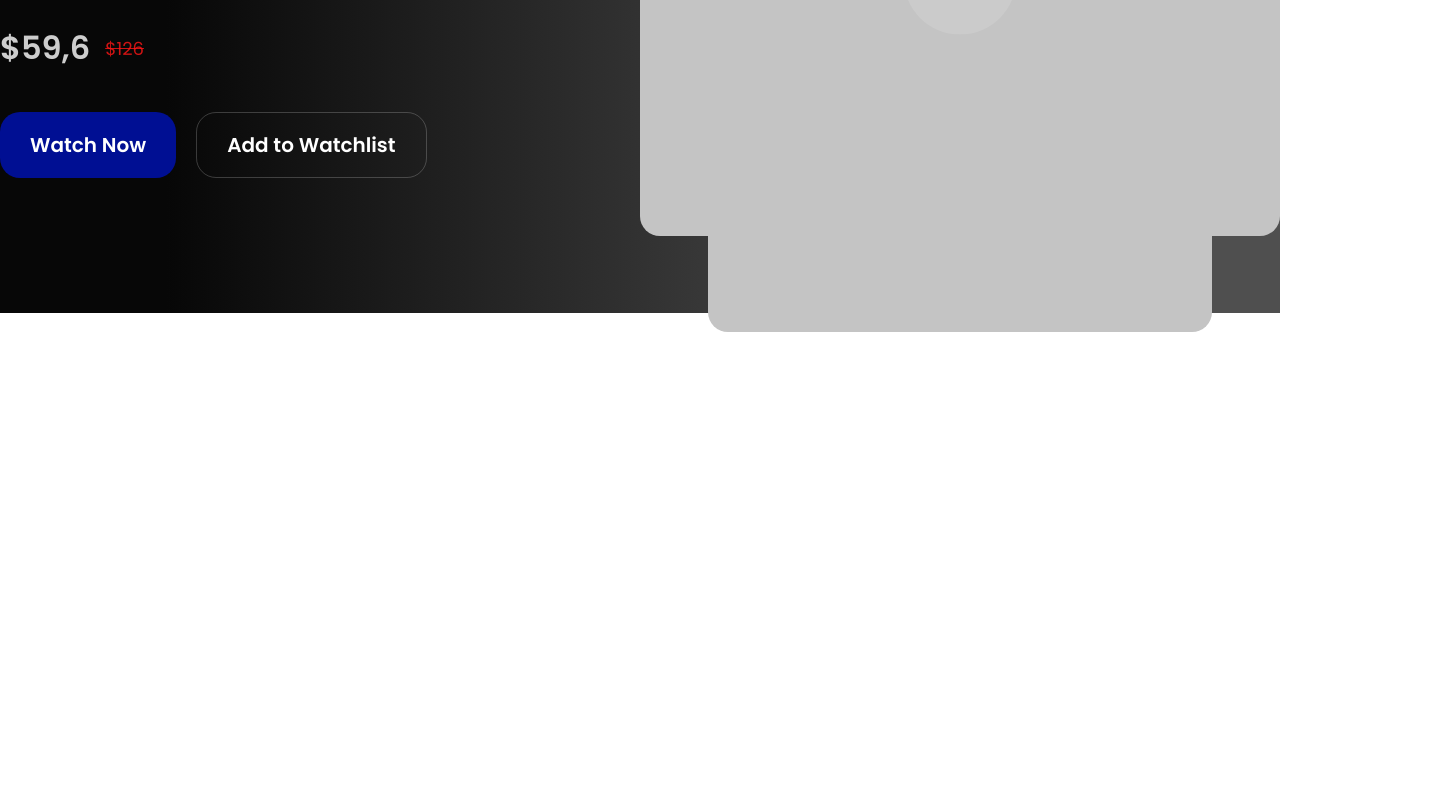
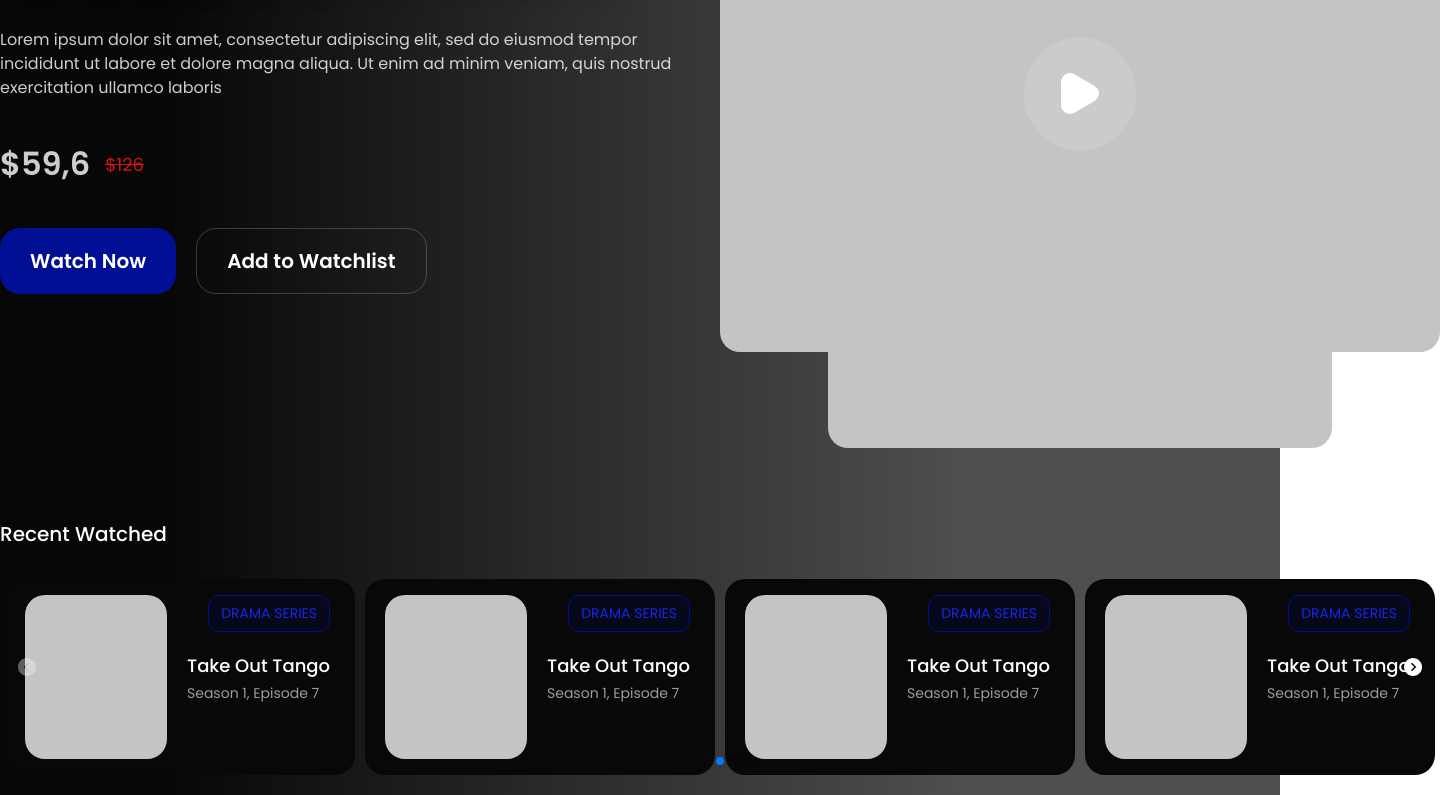
Before and after one commit to Bakhteev/MERN-TypeScript, a React (Create React App) app in the folder client/: page / in a window 1280 px wide. Shown: the part 541-1336 px from the top of the page, 1440 px wide, since content can reach past the window. Before the commit the page ends 873 px from the top, so only its background shows below. Built offline with nearby package versions, Linux system fonts and the light colour scheme; a web font is replaced by a local one.

Commit message:
add slider

```diff
--- a/client/package.json
+++ b/client/package.json
@@ -16,6 +16,7 @@
     "react-dom": "^17.0.2",
     "react-router-dom": "^5.2.0",
     "react-scripts": "4.0.3",
+    "swiper": "^6.5.9",
     "typescript": "^4.1.2",
     "web-vitals": "^1.0.1"
   },
--- a/client/src/components/_global.scss
+++ b/client/src/components/_global.scss
@@ -1,3 +1,3 @@
 @import './header/style';
 @import './hero/style';
-@import './recentWatched/style';
+@import './recentWatched/style'
--- a/client/src/components/hero/Hero.tsx
+++ b/client/src/components/hero/Hero.tsx
@@ -1,4 +1,5 @@
 import React from 'react'
+import RecentWatched from '../recentWatched/RecentWatched'
 
 const Hero: React.FC = () => {
   return (
@@ -33,6 +34,7 @@ const Hero: React.FC = () => {
             </div>
           </div>
         </div>
+        <RecentWatched />
       </div>
     </section>
   )
--- a/client/src/components/hero/_style.scss
+++ b/client/src/components/hero/_style.scss
@@ -1,8 +1,11 @@
 .hero {
   display: flex;
   align-items: center;
-  height: calc(100vh - 130px);
   background: linear-gradient(90deg, #070707 13.01%, rgba(0, 0, 0, 0.69) 75.59%);
+
+  &__content {
+    padding: 193px 0 82px;
+  }
 
   &__caption {
     .caption {
--- /dev/null
+++ b/client/src/components/recentWatched/RecentWatched.tsx
@@ -0,0 +1,34 @@
+import React from 'react'
+import RecentWatchedCard from './recentWatchedCard/RecentWatchedCard'
+import SwiperCore, { Pagination, Navigation } from 'swiper'
+import { Swiper, SwiperSlide } from 'swiper/react'
+import 'swiper/swiper.scss'
+import 'swiper/components/navigation/navigation.scss'
+import 'swiper/components/pagination/pagination.scss'
+
+const RecentWatched: React.FC = () => {
+
+  SwiperCore.use([Pagination, Navigation])
+
+  return (
+    <div className="recentWatched">
+      <h2 className="recentWatched__title">Recent Watched</h2>
+      <div className="recentWatched__row">
+        <Swiper pagination={{
+          'dynamicBullets': true
+        }} navigation={true} spaceBetween={10} slidesPerView={4}>
+          <SwiperSlide><RecentWatchedCard></RecentWatchedCard></SwiperSlide>
+          <SwiperSlide><RecentWatchedCard></RecentWatchedCard></SwiperSlide>
+          <SwiperSlide><RecentWatchedCard></RecentWatchedCard></SwiperSlide>
+          <SwiperSlide><RecentWatchedCard></RecentWatchedCard></SwiperSlide>
+          <SwiperSlide><RecentWatchedCard></RecentWatchedCard></SwiperSlide>
+          <SwiperSlide><RecentWatchedCard></RecentWatchedCard></SwiperSlide>
+          <SwiperSlide><RecentWatchedCard></RecentWatchedCard></SwiperSlide>
+          <SwiperSlide><RecentWatchedCard></RecentWatchedCard></SwiperSlide>
+        </Swiper>
+      </div>
+    </div>
+  )
+}
+
+export default RecentWatched
--- a/client/src/components/recentWatched/RecentWatchedCard.tsx
+++ /dev/null
@@ -1,11 +0,0 @@
-import React from 'react'
-
-const RecentWatchedCard: React.FC = () => {
-  return (
-    <div className="recentWatchedCard">
-
-    </div>
-  )
-}
-
-export default RecentWatchedCard
--- a/client/src/components/recentWatched/_style.scss
+++ b/client/src/components/recentWatched/_style.scss
@@ -1,6 +1,35 @@
-.recentWatchedCard {
-  border-radius: 20px;
-  width: '376px';
-  height: '376px';
-  background: rgba(0, 0, 0, 0.7);
+@import './recentWatchedCard/style';
+
+.recentWatched {
+  padding: 85px 0 20px;
+
+  &__title {
+    font-weight: 500;
+    font-style: normal;
+    font-size: 20px;
+    line-height: 30px;
+    color: #fff;
+  }
+
+  &__row {
+    padding: 30px 5px 0;
+  }
 }
+
+// ============= Swiper
+
+.swiper-button-prev,
+.swiper-button-next {
+  width: 24px;
+  height: 24px;
+  background: url('../../assets/hero/arrowBtn.svg');
+  background-repeat: no-repeat;
+
+  &::after {
+    display: none;
+  }
+}
+
+.swiper-button-next {
+  transform: rotate(180deg);
+}
--- /dev/null
+++ b/client/src/components/recentWatched/recentWatchedCard/RecentWatchedCard.tsx
@@ -0,0 +1,18 @@
+import React from 'react'
+
+const RecentWatchedCard: React.FC = () => {
+  return (
+    <div className="recentWatchedCard flex">
+      <div className="recentWatchedCard__img">
+
+      </div>
+      <div className="recentWatchedCard__info">
+        <span className="recentWatchedCard__genre">DRAMA SERIES</span>
+        <span className="recentWatchedCard__name">Take Out Tango</span>
+        <span className="recentWatchedCard__episode">Season 1, Episode 7</span>
+      </div>
+    </div>
+  )
+}
+
+export default RecentWatchedCard
--- /dev/null
+++ b/client/src/components/recentWatched/recentWatchedCard/_style.scss
@@ -0,0 +1,45 @@
+.recentWatchedCard {
+  border-radius: 20px;
+  padding: 16px 20px;
+  box-sizing: border-box;
+  background: #080808;
+
+  &__img {
+    border-radius: 20px;
+    width: 142px;
+    height: 164px;
+    background: #c4c4c4;
+  }
+
+  &__info {
+    display: flex;
+    flex-direction: column;
+    padding-left: 20px;
+  }
+
+  &__genre {
+    align-self: self-end;
+    border: 1px solid #000f93;
+    border-radius: 11px;
+    padding: 7px 12px;
+    font-weight: 400;
+    font-size: 14px;
+    line-height: 21px;
+    color: #1328e3;
+    background: rgba(0, 15, 147, 0.12);
+  }
+
+  &__name {
+    padding: 20px 0 4px;
+    font-weight: 500;
+    font-size: 18px;
+    line-height: 27px;
+    color: #fff;
+  }
+
+  &__episode {
+    font-size: 14px;
+    line-height: 21px;
+    color: rgba(255, 255, 255, 0.6);
+  }
+}
--- a/client/src/pages/home/HomePage.tsx
+++ b/client/src/pages/home/HomePage.tsx
@@ -1,14 +1,12 @@
 import React from 'react'
 import Header from '../../components/header/Header'
 import Hero from '../../components/hero/Hero'
-import RecentWatchedCard from '../../components/recentWatched/RecentWatchedCard'
 
 const HomePage: React.FC = () => {
   return (
     <>
       <Header />
       <Hero />
-      <RecentWatchedCard/>
     </>
   )
 }
```
Also changed, not shown: client/src/assets/hero/arrowBtn.svg (added), 1 other file (tests, documents, lock files or other folders).
